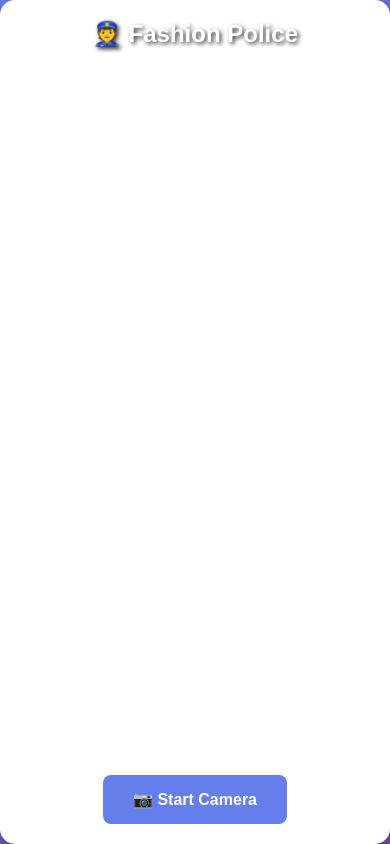
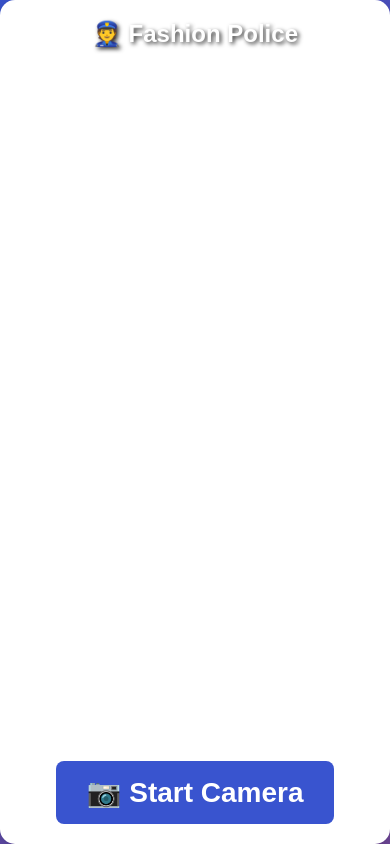
Before and after one commit to responsibleIT/fashion-police, a Flask app: page / in a window 390 px wide. Run offline with Flask 3, Linux system fonts and the light colour scheme; some libraries are stand-ins or nearby versions.

Commit message:
Update common.css

```diff
--- a/static/css/common.css
+++ b/static/css/common.css
@@ -7,7 +7,7 @@
 
 body {
     font-family: Arial, sans-serif;
-    background: linear-gradient(135deg, #667eea 0%, #764ba2 100%);
+    background: linear-gradient(135deg, #3954cf 0%, #764ba2 100%);
     min-height: 100vh;
     padding: 20px;
 }
@@ -18,6 +18,7 @@ body {
     background: white;
     border-radius: 15px;
     padding: 30px;
+    position: relative;
     box-shadow: 0 10px 30px rgba(0,0,0,0.3);
 }
 
@@ -35,7 +36,7 @@ h2 {
 /* Button styles */
 button {
     padding: 15px 30px;
-    font-size: 16px;
+    font-size: clamp(1.75rem, 3vw, 2rem);
     border: none;
     border-radius: 8px;
     cursor: pointer;
@@ -44,7 +45,7 @@ button {
 }
 
 .btn-primary {
-    background: #667eea;
+    background: #3954cf;
     color: white;
 }
 
@@ -72,11 +73,3 @@ button {
     background: #4a5568;
     transform: translateY(-2px);
 }
-
-/* Responsive grid */
-@media (max-width: 768px) {
-    .results-grid,
-    .content-grid {
-        grid-template-columns: 1fr !important;
-    }
-}
```
